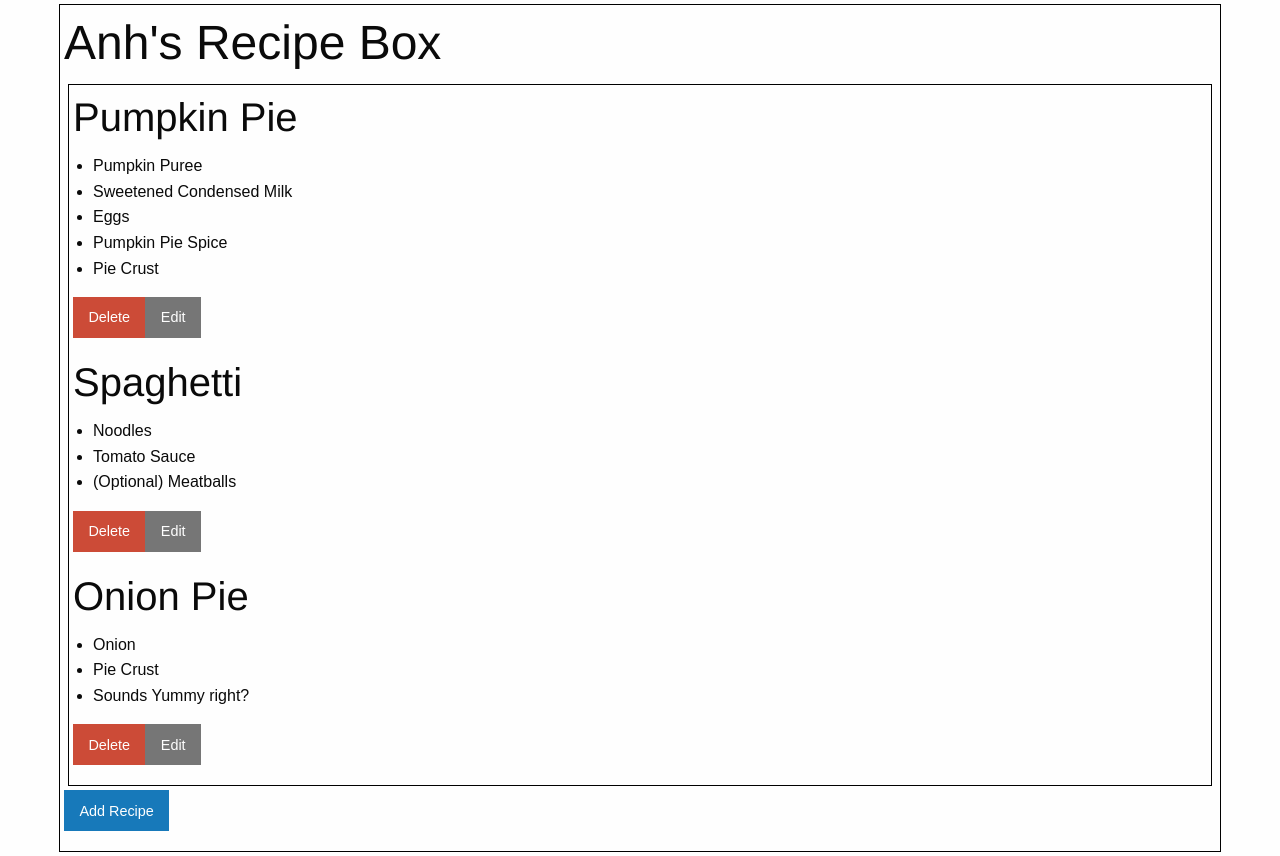
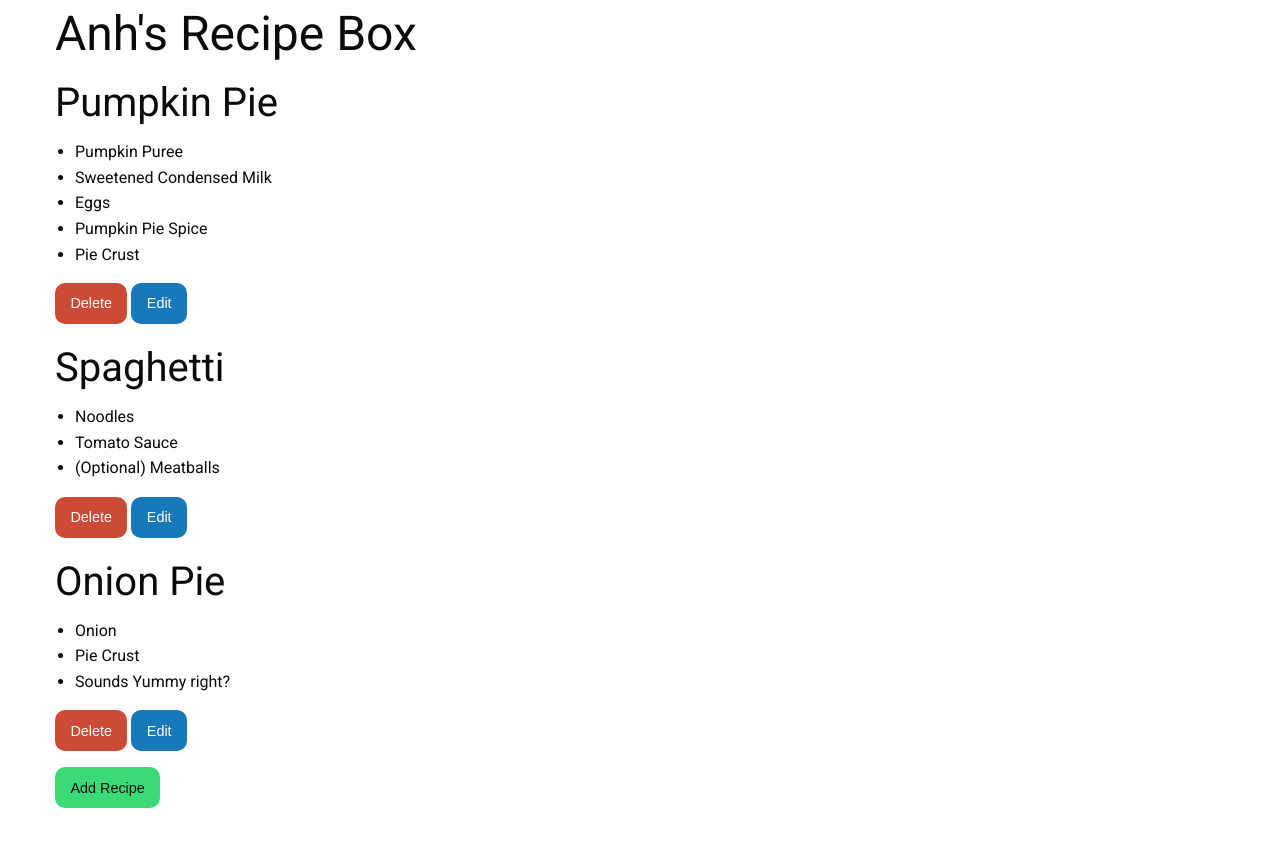
Before and after one commit to EverAnh/recipe-box, a React (Create React App) app: page / in a window 1280 px wide. After the commit the page ends 824 px from the top, so only its background shows below. Built offline with nearby package versions, Linux system fonts and the light colour scheme.

Commit message:
customize styling: buttons and overall font

```diff
--- a/public/index.html
+++ b/public/index.html
@@ -16,6 +16,7 @@
     -->
     <title>Anh's Recipe Box</title>
     <link rel="stylesheet" href="css/foundation.min.css" />
+    <link href="https://fonts.googleapis.com/css?family=Roboto" rel="stylesheet">
   </head>
   <body>
     <div id="root"></div>
--- a/src/css/App.css
+++ b/src/css/App.css
@@ -1,3 +1,23 @@
+/*
+---- Foundation Override ----
+*/
+
+body, h1, h2, h3, h4, h5, h6, div, p {
+  font-family: 'Roboto', 'Segoe UI', Helvetica, Arial, sans-serif;
+}
+
+.button {
+  border-radius: 10px;
+}
+
+.button-group > .button {
+  margin-right: 4px;
+}
+
+/*
+---- create-react-app defaults ----
+*/
+
 .App-logo {
   animation: App-logo-spin infinite 20s linear;
   height: 80px;
@@ -18,9 +38,3 @@
   from { transform: rotate(0deg); }
   to { transform: rotate(360deg); }
 }
-
-.bordered {
-  border: 1px solid black;
-  padding: 4px;
-  margin: 4px;
-}
--- a/src/views/App.jsx
+++ b/src/views/App.jsx
@@ -38,7 +38,7 @@ class App extends React.Component {
             />
             <button
               type="button"
-              className="button"
+              className="success button"
               name="Add Recipe"
             >
               Add Recipe
--- a/src/views/Recipe.jsx
+++ b/src/views/Recipe.jsx
@@ -20,7 +20,7 @@ const Recipe = (props) => {
         </button>
         <button
           type="button"
-          className="secondary button"
+          className="button"
           name="Edit"
         >
           Edit
```
